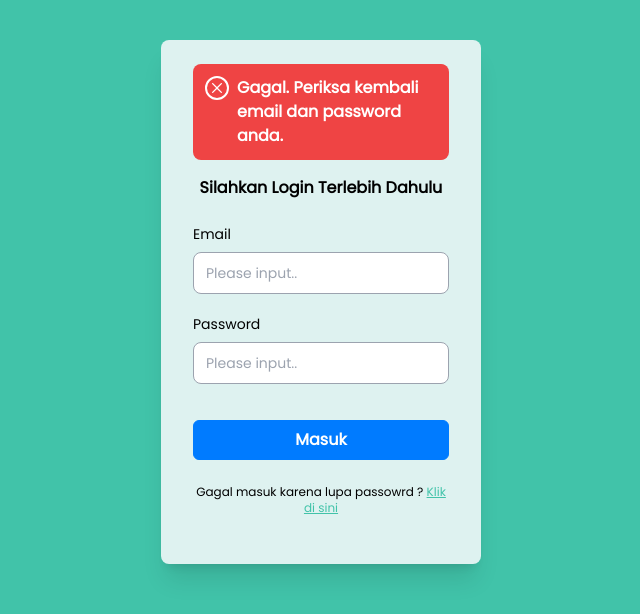
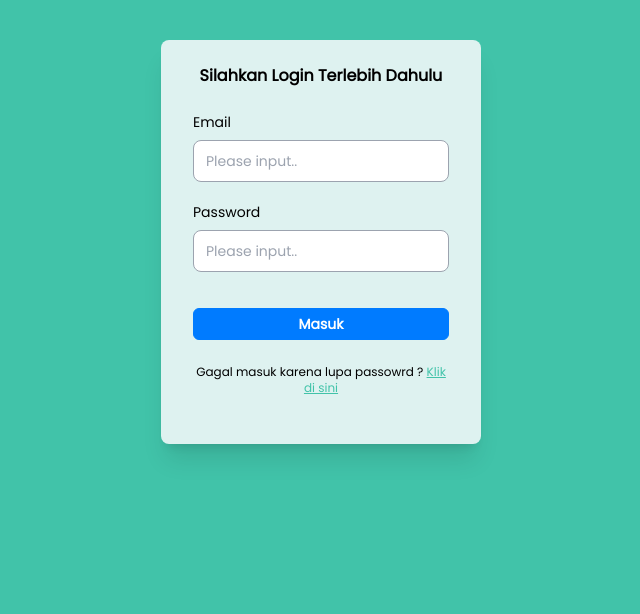
Before and after one commit to doubled3264/sekolah-dzaki, a Vue app: page /login in a window 1280 px wide. Shown: the top 614 px of the page, without its empty margins (319-959 px from the left). Built offline with nearby package versions, Linux system fonts and the light colour scheme.

Commit message:
add resize event to get updated width

```diff
--- a/src/App.vue
+++ b/src/App.vue
@@ -1,7 +1,24 @@
-<script setup></script>
+<script setup>
+import { onMounted, onUnmounted } from 'vue'
+import { useStore } from 'vuex'
+
+const store = useStore()
+
+function setDimension() {
+  store.commit('windowProp/setWidth', document.documentElement.clientWidth)
+}
+
+onMounted(() => {
+  window.addEventListener('resize', setDimension)
+})
+
+onUnmounted(() => {
+  window.removeEventListener('resize', setDimension)
+})
+</script>
 
 <template>
-   <div class="app-wrapper">
-      <router-view></router-view>
-   </div>
+  <div class="app-wrapper">
+    <router-view></router-view>
+  </div>
 </template>
--- a/src/pages/Login/SignIn.vue
+++ b/src/pages/Login/SignIn.vue
@@ -1,5 +1,5 @@
 <script setup>
-import { ref, toRef, computed, reactive, onMounted } from 'vue'
+import { ref, toRef, computed, reactive, onMounted, onUnmounted } from 'vue'
 import { useStore } from 'vuex'
 import { useForm } from 'vee-validate'
 import * as yup from 'yup'
@@ -10,7 +10,7 @@ import CustomIcon from '../../components/CustomIcon.vue'
 
 const store = useStore()
 const emits = defineEmits(['event'])
-const isErrorLogin = ref(true)
+const isErrorLogin = ref(false)
 const user = ref({
    email: '',
    password: '',
@@ -36,9 +36,6 @@ useForm({
 async function submitAction() {
    store.dispatch('auth/signIn', user.value)
 }
-
-console.log(window.innerWidth)
-console.log(window.innerHeight)
 </script>
 
 <template>
@@ -51,16 +48,33 @@ console.log(window.innerHeight)
       <form>
          <div class="row">
             <div class="input-field w-full mb-4">
-          <CustomInput type="email" label="email" name="email" v-model:input-value="user.email" />
+               <CustomInput
+                  type="email"
+                  label="email"
+                  name="email"
+                  v-model:input-value="user.email"
+               />
             </div>
          </div>
          <div class="row">
             <div class="input-field w-full mb-4">
-          <CustomInput type="password" label="password" name="password" v-model:input-value="user.password" />
+               <CustomInput
+                  type="password"
+                  label="password"
+                  name="password"
+                  v-model:input-value="user.password"
+               />
             </div>
          </div>
          <div class="form-nav">
-        <CustomButton title="Masuk" variant="solid" color="primary" block @submit-data="submitAction" />
+            <CustomButton
+               title="Masuk"
+               variant="solid"
+               color="primary"
+               size="sm"
+               block
+               @submit-data="submitAction"
+            />
             <p>Gagal masuk karena lupa passowrd ? <span>Klik di sini</span></p>
          </div>
       </form>
--- a/src/store/index.js
+++ b/src/store/index.js
@@ -2,5 +2,6 @@ import { createStore } from 'vuex'
 
 import auth from './module/auth'
 import sidebar from './module/sidebar'
+import windowProp from './module/window'
 
-export const store = createStore({ modules: { auth, sidebar } })
+export const store = createStore({ modules: { auth, sidebar, windowProp } })
--- /dev/null
+++ b/src/store/module/window.js
@@ -0,0 +1,16 @@
+export default {
+  namespaced: true,
+  state: {
+    width: document.documentElement.clientWidth,
+  },
+  getters: {
+    getWidth(state) {
+      return state.width
+    },
+  },
+  mutations: {
+    setWidth(state, payload) {
+      state.width = payload
+    },
+  },
+}
```
Also changed, not shown: 1 other file (tests, documents, lock files or other folders). Lines whose indentation alone changed are shown as unchanged.
